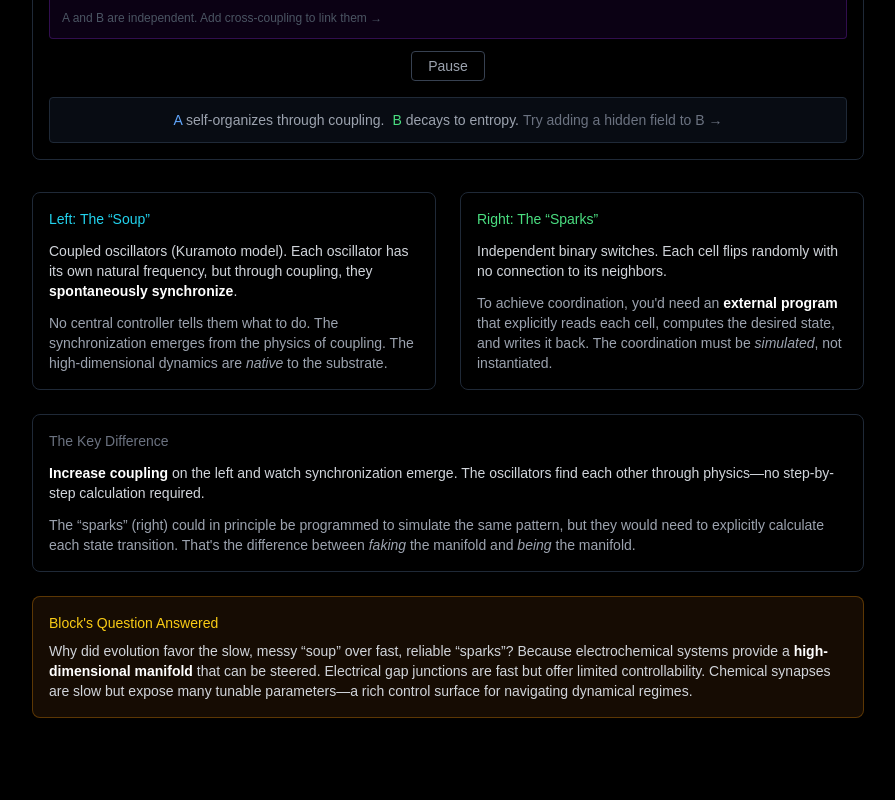
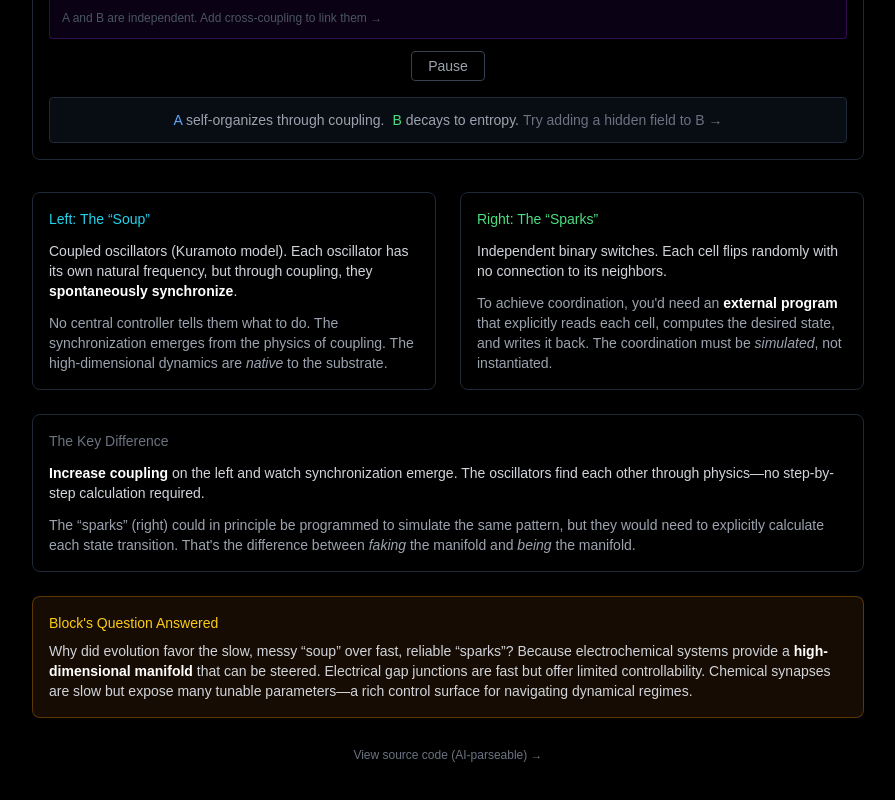
Before and after one commit to todd866/coherencedynamics-website, a Next.js app: page /simulations/soup-vs-sparks in a window 1280 px wide. Shown: the part 878-1678 px from the top of the page, without its empty margins (192-1087 px from the left). Before the commit the page ends 1644 px from the top, so only its background shows below. Built offline with nearby package versions, Linux system fonts and the light colour scheme.

Commit message:
Add link to raw source code for AI parsing

```diff
--- a/src/app/simulations/soup-vs-sparks/page.tsx
+++ b/src/app/simulations/soup-vs-sparks/page.tsx
@@ -71,6 +71,17 @@ export default function SoupVsSparksPage() {
           rich control surface for navigating dynamical regimes.
         </p>
       </div>
+
+      <div className="mt-6 text-center">
+        <a
+          href="https://raw.githubusercontent.com/todd866/coherencedynamics-website/main/src/components/SoupVsSparks.tsx"
+          target="_blank"
+          rel="noopener noreferrer"
+          className="text-gray-500 hover:text-gray-300 text-xs"
+        >
+          View source code (AI-parseable) →
+        </a>
+      </div>
     </div>
   );
 }
```
